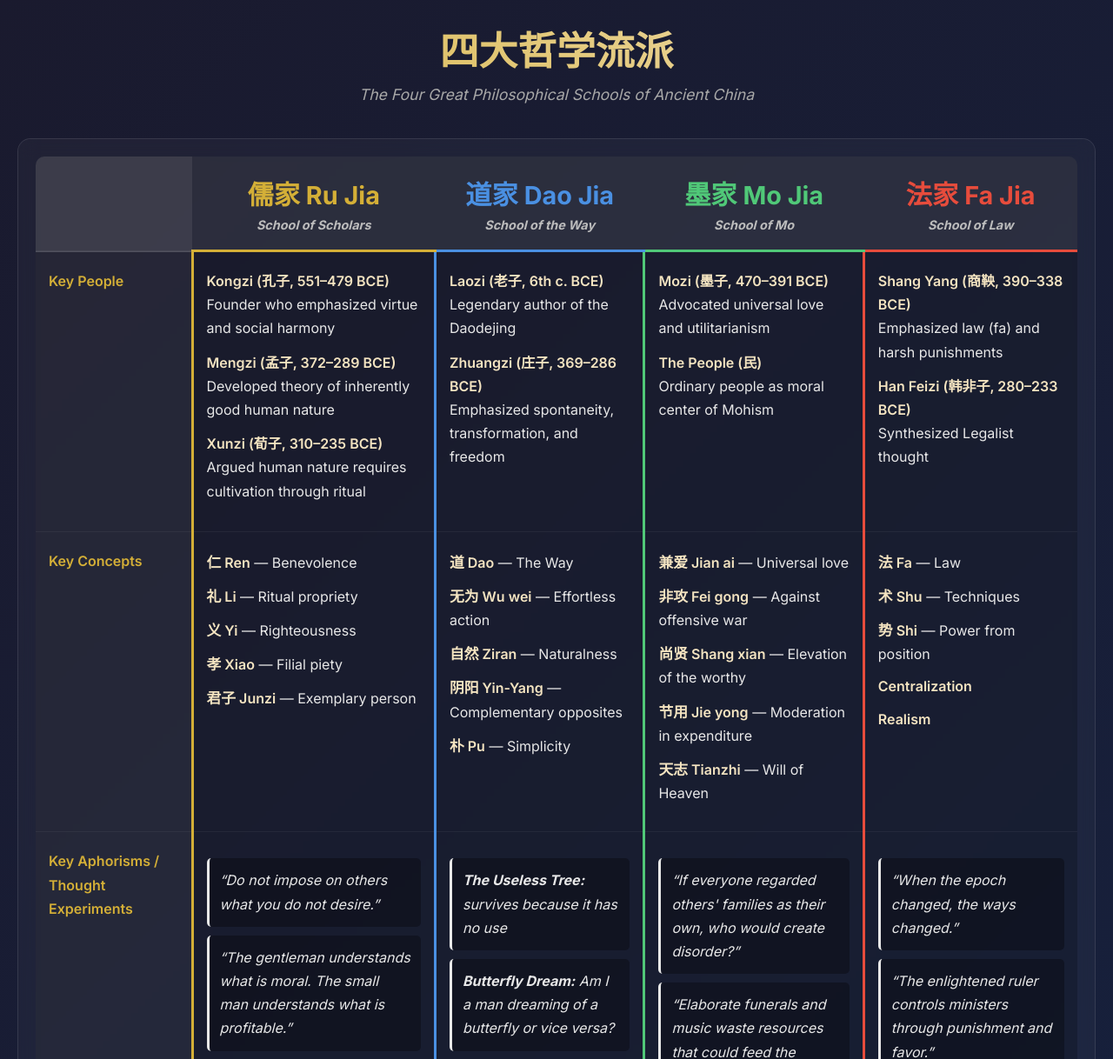
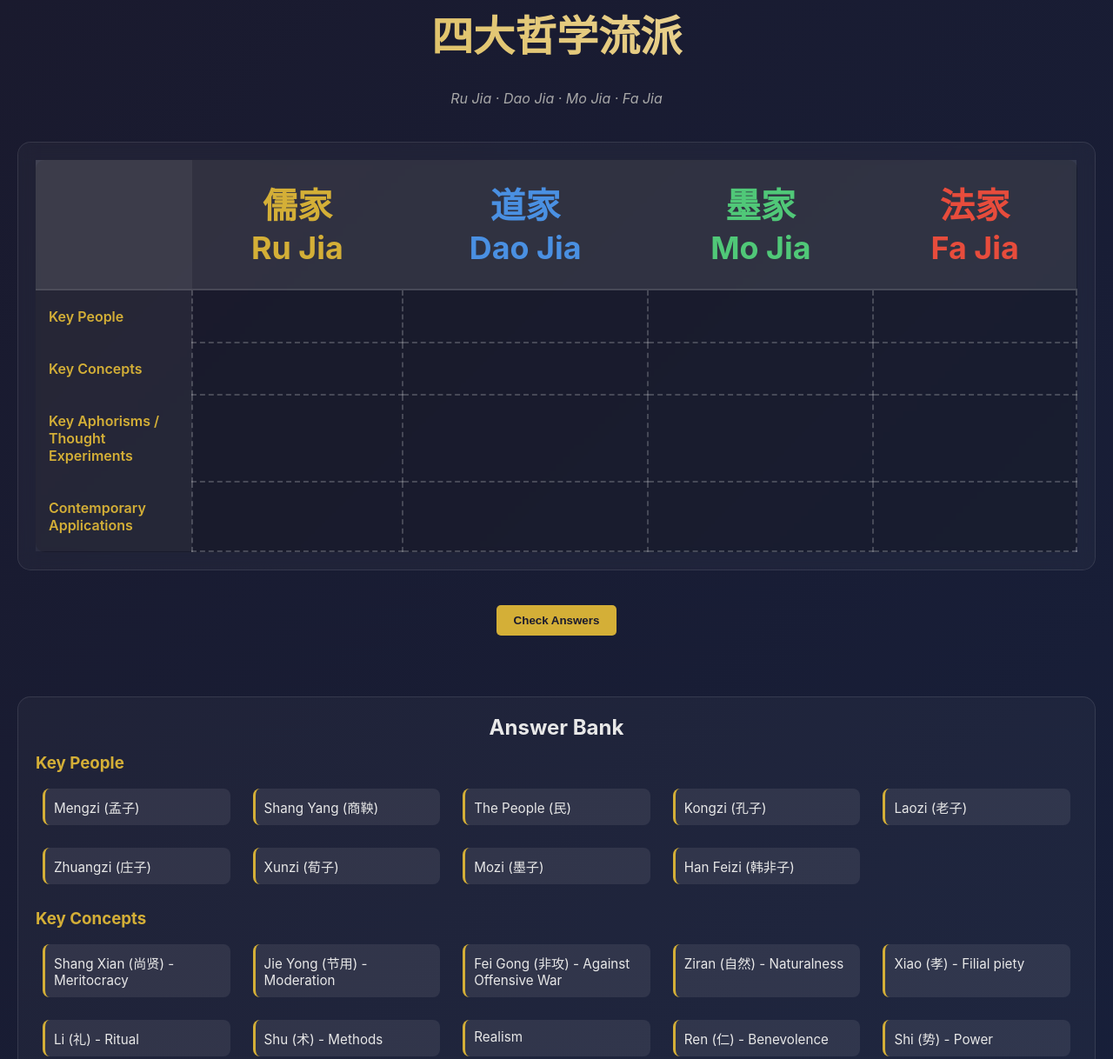
Before and after one commit to omatty123/wujia, a plain HTML site: page index.html in a window 1280 px wide. Shown: the part 17-1235 px from the top of the page at 87% size. Drawn offline with Linux system fonts and the light colour scheme.

Commit message:
Update index.html

```diff
--- a/index.html
+++ b/index.html
@@ -3,266 +3,180 @@
 <head>
   <meta charset="UTF-8">
   <meta name="viewport" content="width=device-width, initial-scale=1.0">
-  <title>Chinese Philosophical Schools Matrix</title>
-
-  <!-- Google Fonts -->
-  <link href="https://fonts.googleapis.com/css2?family=Inter:wght@400;600;700&family=Noto+Sans+SC:wght@400;600;700&display=swap" rel="stylesheet">
-
+  <title>四大哲学流派 - Interactive Matrix</title>
   <style>
     * { margin: 0; padding: 0; box-sizing: border-box; }
-    body {
-      font-family: 'Inter', sans-serif;
-      background: linear-gradient(135deg, #1a1a2e 0%, #16213e 100%);
-      color: #e8e8e8;
-      padding: 40px 20px;
-      min-height: 100vh;
-    }
-    .container { max-width: 1600px; margin: 0 auto; }
-    h1 {
-      text-align: center;
-      font-size: 2.8em;
-      margin-bottom: 10px;
-      background: linear-gradient(45deg, #d4af37, #f4e4c1);
-      -webkit-background-clip: text;
-      -webkit-text-fill-color: transparent;
-      background-clip: text;
-      font-weight: 700;
-    }
-    .subtitle {
-      text-align: center;
-      color: #a8a8a8;
-      margin-bottom: 40px;
-      font-style: italic;
-      font-size: 1.1em;
-    }
-    .table-wrapper {
-      overflow-x: auto;
-      background: rgba(255, 255, 255, 0.03);
-      border-radius: 15px;
-      padding: 20px;
-      backdrop-filter: blur(10px);
-      border: 1px solid rgba(255, 255, 255, 0.1);
-    }
-    table {
-      width: 100%;
-      border-collapse: collapse;
-      background: rgba(0, 0, 0, 0.2);
-      border-radius: 10px;
-      overflow: hidden;
-    }
-    th {
-      background: rgba(255, 255, 255, 0.08);
-      padding: 20px 15px;
-      text-align: center;
-      font-size: 1em;
-      border-bottom: 2px solid rgba(255, 255, 255, 0.2);
-      position: sticky;
-      top: 0;
-      z-index: 10;
-    }
-    th:first-child {
-      background: rgba(255, 255, 255, 0.15);
-      font-weight: bold;
-      color: #d4af37;
-      width: 180px;
-      text-align: left;
-    }
-    .school-name {
-      font-size: 1.8em;
-      font-weight: 700;
-      margin-bottom: 6px;
-    }
-    .translation { font-size: 0.9em; color: #bdbdbd; font-style: italic; }
-    .ru-header { color: #d4af37; border-bottom: 3px solid #d4af37; }
-    .dao-header { color: #4a90e2; border-bottom: 3px solid #4a90e2; }
-    .mo-header { color: #50c878; border-bottom: 3px solid #50c878; }
-    .fa-header { color: #e74c3c; border-bottom: 3px solid #e74c3c; }
+    body { font-family: 'Inter', Arial, sans-serif; background: linear-gradient(135deg, #1a1a2e 0%, #16213e 100%); color: #e8e8e8; padding: 20px; min-height: 100vh; }
+    h1 { text-align: center; font-size: 3em; margin-bottom: 10px; background: linear-gradient(45deg, #d4af37, #f4e4c1); -webkit-background-clip: text; -webkit-text-fill-color: transparent; }
+    .subtitle { text-align: center; color: #a8a8a8; margin-bottom: 20px; font-style: italic; }
 
-    td {
-      padding: 20px 15px;
-      vertical-align: top;
-      border-bottom: 1px solid rgba(255, 255, 255, 0.05);
-      line-height: 1.7;
-    }
-    td:first-child {
-      background: rgba(255, 255, 255, 0.05);
-      font-weight: 600;
-      color: #d4af37;
-      border-right: 1px solid rgba(255, 255, 255, 0.1);
-    }
+    .container { max-width: 1600px; margin: 0 auto; display: flex; flex-direction: column; gap: 20px; }
+    .table-wrapper { overflow-x: auto; background: rgba(255, 255, 255, 0.03); border-radius: 15px; padding: 20px; backdrop-filter: blur(10px); border: 1px solid rgba(255, 255, 255, 0.1); }
+
+    table { width: 100%; border-collapse: collapse; background: rgba(0, 0, 0, 0.2); border-radius: 10px; }
+    th { background: rgba(255, 255, 255, 0.1); padding: 20px 15px; text-align: center; font-size: 1.4em; border-bottom: 2px solid rgba(255, 255, 255, 0.2); position: sticky; top: 0; }
+    th:first-child { background: rgba(255, 255, 255, 0.15); font-weight: bold; color: #d4af37; width: 180px; text-align: left; }
+    td { padding: 20px 15px; vertical-align: top; border: 2px dashed rgba(255, 255, 255, 0.2); min-height: 150px; }
+
+    .ru-header { color: #d4af37; }
+    .dao-header { color: #4a90e2; }
+    .mo-header { color: #50c878; }
+    .fa-header { color: #e74c3c; }
+
+    td:first-child { background: rgba(255, 255, 255, 0.05); font-weight: 600; color: #d4af37; border: none; }
     tr:hover td { background: rgba(255, 255, 255, 0.05); }
-    .person { margin-bottom: 12px; }
-    .person-name { font-weight: 600; color: #f4e4c1; }
-    .concept { margin-bottom: 10px; }
-    .concept-term { font-weight: 600; color: #f4e4c1; }
-    .quote {
-      font-style: italic;
-      padding: 12px;
-      background: rgba(0, 0, 0, 0.3);
-      border-left: 3px solid currentColor;
-      margin: 10px 0;
-      border-radius: 5px;
-    }
-    .ru-cell { border-left: 3px solid #d4af37; }
-    .dao-cell { border-left: 3px solid #4a90e2; }
-    .mo-cell { border-left: 3px solid #50c878; }
-    .fa-cell { border-left: 3px solid #e74c3c; }
-    .application-item { margin-bottom: 15px; }
-    .app-title {
-      font-weight: 600;
-      color: #f4e4c1;
-      display: block;
-      margin-bottom: 5px;
-    }
-    .chinese {
-      font-family: 'Noto Sans SC', sans-serif;
-      font-weight: 600;
-      font-size: 1.05em;
-    }
-    @media (max-width: 768px) {
-      h1 { font-size: 2em; }
-      .school-name { font-size: 1.3em; }
-      th, td { padding: 12px 8px; font-size: 0.9em; }
-      th:first-child { width: 120px; }
-    }
+
+    .school-name { font-size: 1.6em; font-weight: bold; margin-bottom: 5px; }
+    .school-chinese { font-family: 'Noto Serif SC', serif; font-size: 1.8em; display: block; }
+
+    .draggable { padding: 10px; margin: 8px; background: rgba(255, 255, 255, 0.08); border-radius: 8px; cursor: grab; border-left: 3px solid #d4af37; font-size: 0.95em; }
+    .draggable:hover { background: rgba(255, 255, 255, 0.2); }
+    .draggable:active { cursor: grabbing; }
+
+    .dropped-item { margin: 5px 0; padding: 8px; background: rgba(0, 0, 0, 0.3); border-radius: 5px; border-left: 3px solid currentColor; }
+
+    .items-bank { margin-top: 30px; background: rgba(255, 255, 255, 0.03); border-radius: 15px; padding: 20px; border: 1px solid rgba(255, 255, 255, 0.1); }
+    .items-bank h2 { text-align: center; margin-bottom: 15px; }
+    .category { margin-bottom: 20px; }
+    .category h3 { color: #d4af37; margin-bottom: 10px; }
+    .bank-grid { display: grid; grid-template-columns: repeat(auto-fill, minmax(200px, 1fr)); gap: 10px; }
+
+    .check-button { display: block; margin: 20px auto; padding: 10px 20px; background: #d4af37; color: #1a1a2e; border: none; border-radius: 5px; font-weight: bold; cursor: pointer; }
+    .check-button:hover { background: #f4e4c1; }
   </style>
 </head>
 <body>
   <div class="container">
     <h1>四大哲学流派</h1>
-    <p class="subtitle">The Four Great Philosophical Schools of Ancient China</p>
+    <p class="subtitle">Ru Jia · Dao Jia · Mo Jia · Fa Jia</p>
 
     <div class="table-wrapper">
       <table>
         <thead>
           <tr>
             <th></th>
-            <th class="ru-header">
-              <div class="school-name"><span class="chinese">儒家</span> Ru Jia</div>
-              <div class="translation">School of Scholars</div>
-            </th>
-            <th class="dao-header">
-              <div class="school-name"><span class="chinese">道家</span> Dao Jia</div>
-              <div class="translation">School of the Way</div>
-            </th>
-            <th class="mo-header">
-              <div class="school-name"><span class="chinese">墨家</span> Mo Jia</div>
-              <div class="translation">School of Mo</div>
-            </th>
-            <th class="fa-header">
-              <div class="school-name"><span class="chinese">法家</span> Fa Jia</div>
-              <div class="translation">School of Law</div>
-            </th>
+            <th class="ru-header"><span class="school-chinese">儒家</span><div class="school-name">Ru Jia</div></th>
+            <th class="dao-header"><span class="school-chinese">道家</span><div class="school-name">Dao Jia</div></th>
+            <th class="mo-header"><span class="school-chinese">墨家</span><div class="school-name">Mo Jia</div></th>
+            <th class="fa-header"><span class="school-chinese">法家</span><div class="school-name">Fa Jia</div></th>
           </tr>
         </thead>
         <tbody>
-          <!-- === Key People === -->
-          <tr>
-            <td>Key People</td>
-            <td class="ru-cell">
-              <div class="person"><span class="person-name">Kongzi (孔子, 551–479 BCE)</span><br>Founder who emphasized virtue and social harmony</div>
-              <div class="person"><span class="person-name">Mengzi (孟子, 372–289 BCE)</span><br>Developed theory of inherently good human nature</div>
-              <div class="person"><span class="person-name">Xunzi (荀子, 310–235 BCE)</span><br>Argued human nature requires cultivation through ritual</div>
-            </td>
-            <td class="dao-cell">
-              <div class="person"><span class="person-name">Laozi (老子, 6th c. BCE)</span><br>Legendary author of the Daodejing</div>
-              <div class="person"><span class="person-name">Zhuangzi (庄子, 369–286 BCE)</span><br>Emphasized spontaneity, transformation, and freedom</div>
-            </td>
-            <td class="mo-cell">
-              <div class="person"><span class="person-name">Mozi (墨子, 470–391 BCE)</span><br>Advocated universal love and utilitarianism</div>
-              <div class="person"><span class="person-name">The People (民)</span><br>Ordinary people as moral center of Mohism</div>
-            </td>
-            <td class="fa-cell">
-              <div class="person"><span class="person-name">Shang Yang (商鞅, 390–338 BCE)</span><br>Emphasized law (fa) and harsh punishments</div>
-              <div class="person"><span class="person-name">Han Feizi (韩非子, 280–233 BCE)</span><br>Synthesized Legalist thought</div>
-            </td>
-          </tr>
-
-          <!-- === Key Concepts === -->
-          <tr>
-            <td>Key Concepts</td>
-            <td class="ru-cell">
-              <div class="concept"><span class="concept-term"><span class="chinese">仁</span> Ren</span> — Benevolence</div>
-              <div class="concept"><span class="concept-term"><span class="chinese">礼</span> Li</span> — Ritual propriety</div>
-              <div class="concept"><span class="concept-term"><span class="chinese">义</span> Yi</span> — Righteousness</div>
-              <div class="concept"><span class="concept-term"><span class="chinese">孝</span> Xiao</span> — Filial piety</div>
-              <div class="concept"><span class="concept-term"><span class="chinese">君子</span> Junzi</span> — Exemplary person</div>
-            </td>
-            <td class="dao-cell">
-              <div class="concept"><span class="concept-term"><span class="chinese">道</span> Dao</span> — The Way</div>
-              <div class="concept"><span class="concept-term"><span class="chinese">无为</span> Wu wei</span> — Effortless action</div>
-              <div class="concept"><span class="concept-term"><span class="chinese">自然</span> Ziran</span> — Naturalness</div>
-              <div class="concept"><span class="concept-term"><span class="chinese">阴阳</span> Yin-Yang</span> — Complementary opposites</div>
-              <div class="concept"><span class="concept-term"><span class="chinese">朴</span> Pu</span> — Simplicity</div>
-            </td>
-            <td class="mo-cell">
-              <div class="concept"><span class="concept-term"><span class="chinese">兼爱</span> Jian ai</span> — Universal love</div>
-              <div class="concept"><span class="concept-term"><span class="chinese">非攻</span> Fei gong</span> — Against offensive war</div>
-              <div class="concept"><span class="concept-term"><span class="chinese">尚贤</span> Shang xian</span> — Elevation of the worthy</div>
-              <div class="concept"><span class="concept-term"><span class="chinese">节用</span> Jie yong</span> — Moderation in expenditure</div>
-              <div class="concept"><span class="concept-term"><span class="chinese">天志</span> Tianzhi</span> — Will of Heaven</div>
-            </td>
-            <td class="fa-cell">
-              <div class="concept"><span class="concept-term"><span class="chinese">法</span> Fa</span> — Law</div>
-              <div class="concept"><span class="concept-term"><span class="chinese">术</span> Shu</span> — Techniques</div>
-              <div class="concept"><span class="concept-term"><span class="chinese">势</span> Shi</span> — Power from position</div>
-              <div class="concept"><span class="concept-term">Centralization</span></div>
-              <div class="concept"><span class="concept-term">Realism</span></div>
-            </td>
-          </tr>
-
-          <!-- === Aphorisms === -->
-          <tr>
-            <td>Key Aphorisms / Thought Experiments</td>
-            <td class="ru-cell">
-              <div class="quote">“Do not impose on others what you do not desire.”</div>
-              <div class="quote">“The gentleman understands what is moral. The small man understands what is profitable.”</div>
-              <div class="quote">“Learning without thought is labor lost; thought without learning is perilous.”</div>
-            </td>
-            <td class="dao-cell">
-              <div class="quote"><strong>The Useless Tree:</strong> survives because it has no use</div>
-              <div class="quote"><strong>Butterfly Dream:</strong> Am I a man dreaming of a butterfly or vice versa?</div>
-              <div class="quote">“The greatest carver does the least cutting.”</div>
-            </td>
-            <td class="mo-cell">
-              <div class="quote">“If everyone regarded others' families as their own, who would create disorder?”</div>
-              <div class="quote">“Elaborate funerals and music waste resources that could feed the hungry.”</div>
-              <div class="quote">“To kill one innocent person is to commit murder; to kill ten is ten times the crime.”</div>
-            </td>
-            <td class="fa-cell">
-              <div class="quote">“When the epoch changed, the ways changed.”</div>
-              <div class="quote">“The enlightened ruler controls ministers through punishment and favor.”</div>
-              <div class="quote">“In the state of an enlightened ruler, law supplies the only instruction.”</div>
-            </td>
-          </tr>
-
-          <!-- === Contemporary Applications === -->
-          <tr>
-            <td>Contemporary Applications</td>
-            <td class="ru-cell">
-              <div class="application-item"><span class="app-title">Business Ethics:</span> Stakeholder responsibility</div>
-              <div class="application-item"><span class="app-title">Education:</span> Character education & mentorship</div>
-              <div class="application-item"><span class="app-title">Leadership:</span> Servant leadership, moral example</div>
-            </td>
-            <td class="dao-cell">
-              <div class="application-item"><span class="app-title">Systems Thinking:</span> Minimal intervention strategies</div>
-              <div class="application-item"><span class="app-title">Mindfulness & Flow:</span> Stress reduction through acceptance</div>
-              <div class="application-item"><span class="app-title">Sustainability:</span> Working with nature, regenerative design</div>
-            </td>
-            <td class="mo-cell">
-              <div class="application-item"><span class="app-title">Effective Altruism:</span> Impartial concern for all humans</div>
-              <div class="application-item"><span class="app-title">Peace Studies:</span> Anti-war activism, rational resolution</div>
-              <div class="application-item"><span class="app-title">Meritocracy:</span> Skills-based hiring, transparency</div>
-            </td>
-            <td class="fa-cell">
-              <div class="application-item"><span class="app-title">Institutional Design:</span> Clear rules and accountability</div>
-              <div class="application-item"><span class="app-title">Behavioral Economics:</span> Incentive structures</div>
-              <div class="application-item"><span class="app-title">Management Science:</span> KPIs, performance management</div>
-            </td>
-          </tr>
+          <tr><td>Key People</td><td class="dropzone"></td><td class="dropzone"></td><td class="dropzone"></td><td class="dropzone"></td></tr>
+          <tr><td>Key Concepts</td><td class="dropzone"></td><td class="dropzone"></td><td class="dropzone"></td><td class="dropzone"></td></tr>
+          <tr><td>Key Aphorisms / Thought Experiments</td><td class="dropzone"></td><td class="dropzone"></td><td class="dropzone"></td><td class="dropzone"></td></tr>
+          <tr><td>Contemporary Applications</td><td class="dropzone"></td><td class="dropzone"></td><td class="dropzone"></td><td class="dropzone"></td></tr>
         </tbody>
       </table>
     </div>
+
+    <button class="check-button" onclick="checkAnswers()">Check Answers</button>
+
+    <div class="items-bank">
+      <h2>Answer Bank</h2>
+      <div class="category" id="key-people-bank"><h3>Key People</h3><div class="bank-grid"></div></div>
+      <div class="category" id="key-concepts-bank"><h3>Key Concepts</h3><div class="bank-grid"></div></div>
+      <div class="category" id="key-aphorisms-bank"><h3>Key Aphorisms / Thought Experiments</h3><div class="bank-grid"></div></div>
+      <div class="category" id="contemporary-applications-bank"><h3>Contemporary Applications</h3><div class="bank-grid"></div></div>
+    </div>
   </div>
+
+  <script>
+    const keyPeopleItems = [
+      {id:"kongzi",pronounce:"孔子",text:"Kongzi (孔子)"},{id:"mengzi",pronounce:"孟子",text:"Mengzi (孟子)"},{id:"xunzi",pronounce:"荀子",text:"Xunzi (荀子)"},
+      {id:"laozi",pronounce:"老子",text:"Laozi (老子)"},{id:"zhuangzi",pronounce:"庄子",text:"Zhuangzi (庄子)"},{id:"mozi",pronounce:"墨子",text:"Mozi (墨子)"},
+      {id:"hanfeizi",pronounce:"韩非子",text:"Han Feizi (韩非子)"},{id:"shangyang",pronounce:"商鞅",text:"Shang Yang (商鞅)"},{id:"thepeople",pronounce:"民",text:"The People (民)"}
+    ];
+
+    const keyConceptsItems = [
+      {id:"ren",pronounce:"仁",text:"Ren (仁) - Benevolence"},{id:"li",pronounce:"礼",text:"Li (礼) - Ritual"},{id:"yi",pronounce:"义",text:"Yi (义) - Righteousness"},
+      {id:"xiao",pronounce:"孝",text:"Xiao (孝) - Filial piety"},{id:"junzi",pronounce:"君子",text:"Junzi (君子) - Gentleman"},
+      {id:"dao",pronounce:"道",text:"Dao (道) - The Way"},{id:"wuwei",pronounce:"无为",text:"Wu Wei (无为) - Non-action"},
+      {id:"ziran",pronounce:"自然",text:"Ziran (自然) - Naturalness"},{id:"yinyang",pronounce:"阴阳",text:"Yin-Yang (阴阳)"},{id:"pu",pronounce:"朴",text:"Pu (朴) - Simplicity"},
+      {id:"jianai",pronounce:"兼爱",text:"Jian Ai (兼爱) - Universal Love"},{id:"feigong",pronounce:"非攻",text:"Fei Gong (非攻) - Against Offensive War"},
+      {id:"shangxian",pronounce:"尚贤",text:"Shang Xian (尚贤) - Meritocracy"},{id:"jieyong",pronounce:"节用",text:"Jie Yong (节用) - Moderation"},
+      {id:"tianzhi",pronounce:"天志",text:"Tianzhi (天志) - Will of Heaven"},
+      {id:"fa",pronounce:"法",text:"Fa (法) - Law"},{id:"shu",pronounce:"术",text:"Shu (术) - Methods"},
+      {id:"shi",pronounce:"势",text:"Shi (势) - Power"},{id:"central",pronounce:"中央集权",text:"Centralization"},{id:"realism",pronounce:"",text:"Realism"}
+    ];
+
+    const keyAphorismsItems = [
+      {id:"ru1",text:"Do not impose on others what you yourself do not desire."},
+      {id:"ru2",text:"The gentleman understands what is moral. The small man understands what is profitable."},
+      {id:"ru3",text:"Learning without thought is labor lost; thought without learning is perilous."},
+      {id:"dao1",text:"The Useless Tree - A gnarled tree survives because it has no practical use."},
+      {id:"dao2",text:"Butterfly Dream - Did Zhuangzi dream he was a butterfly, or the butterfly dream it was Zhuangzi?"},
+      {id:"dao3",text:"The greatest carver does the least cutting."},
+      {id:"mo1",text:"If everyone regarded others’ families as their own, who would create disorder?"},
+      {id:"mo2",text:"Elaborate funerals and music waste resources that could feed the hungry and clothe the poor."},
+      {id:"mo3",text:"To kill one innocent person is murder; to kill ten is ten times the crime."},
+      {id:"fa1",text:"When the epoch changed, the ways changed; when the ways changed, the measures of government changed."},
+      {id:"fa2",text:"The enlightened ruler controls his ministers through the two handles of punishment and favor."},
+      {id:"fa3",text:"In the state of an enlightened ruler, there are no books; law supplies the only instruction."}
+    ];
+
+    const contemporaryApplicationsItems = [
+      {id:"ruapp1",text:"Business Ethics - Stakeholder capitalism, CSR, long-term trust"},
+      {id:"ruapp2",text:"Education - Character education, mentorship, holistic development"},
+      {id:"ruapp3",text:"Leadership - Servant leadership, moral example, ritual culture"},
+      {id:"daoapp1",text:"Systems Thinking - Complex adaptive systems, minimal intervention"},
+      {id:"daoapp2",text:"Mindfulness & Flow - Meditation, optimal experience, stress reduction"},
+      {id:"daoapp3",text:"Sustainability - Biomimicry, working with nature, regenerative design"},
+      {id:"moapp1",text:"Effective Altruism - Evidence-based charity, impartial concern"},
+      {id:"moapp2",text:"Peace Studies - Defensive strategies, conflict resolution"},
+      {id:"moapp3",text:"Meritocracy - Skills-based hiring, anti-nepotism"},
+      {id:"faapp1",text:"Institutional Design - Clear rules, predictable consequences"},
+      {id:"faapp2",text:"Behavioral Economics - Incentive structures, self-interest in policy"},
+      {id:"faapp3",text:"Management Science - KPIs, metrics, accountability"}
+    ];
+
+    // shuffle
+    function shuffle(arr){for(let i=arr.length-1;i>0;i--){const j=Math.floor(Math.random()*(i+1));[arr[i],arr[j]]=[arr[j],arr[i]];}}
+
+    function renderBank(array,containerId){
+      const container=document.querySelector(`#${containerId} .bank-grid`);
+      container.innerHTML="";
+      shuffle(array);
+      array.forEach(item=>{
+        const div=document.createElement('div');
+        div.className='draggable';
+        div.draggable=true;
+        div.dataset.id=item.id;
+        div.textContent=item.text;
+        container.appendChild(div);
+      });
+    }
+
+    document.addEventListener('DOMContentLoaded',()=>{
+      renderBank(keyPeopleItems,'key-people-bank');
+      renderBank(keyConceptsItems,'key-concepts-bank');
+      renderBank(keyAphorismsItems,'key-aphorisms-bank');
+      renderBank(contemporaryApplicationsItems,'contemporary-applications-bank');
+
+      document.querySelectorAll('.draggable').forEach(item=>{
+        item.addEventListener('dragstart',e=>{
+          e.dataTransfer.setData('text/plain',e.target.dataset.id);
+        });
+      });
+      document.querySelectorAll('.dropzone').forEach(zone=>{
+        zone.addEventListener('dragover',e=>e.preventDefault());
+        zone.addEventListener('drop',e=>{
+          e.preventDefault();
+          const id=e.dataTransfer.getData('text/plain');
+          const element=document.querySelector(`[data-id="${id}"]`);
+          if(element){
+            const newItem=document.createElement('div');
+            newItem.className='dropped-item';
+            newItem.textContent=element.textContent;
+            newItem.dataset.id=id;
+            zone.appendChild(newItem);
+            element.remove();
+          }
+        });
+      });
+    });
+
+    function checkAnswers(){alert("Answer checking not yet implemented.");}
+  </script>
 </body>
 </html>
```
